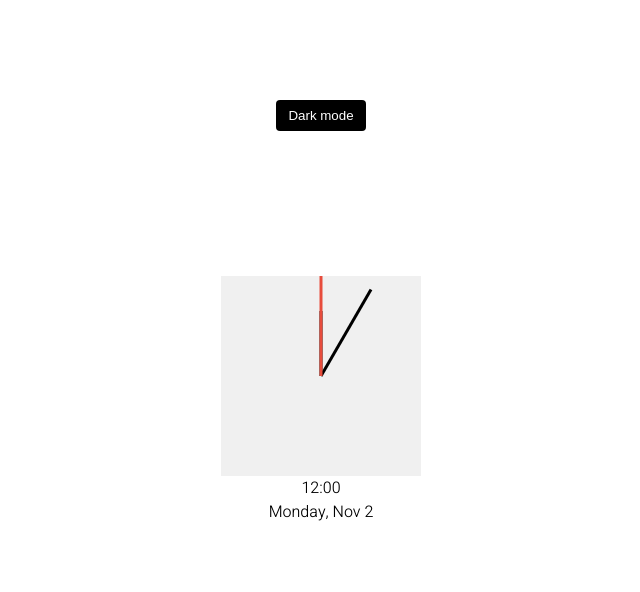
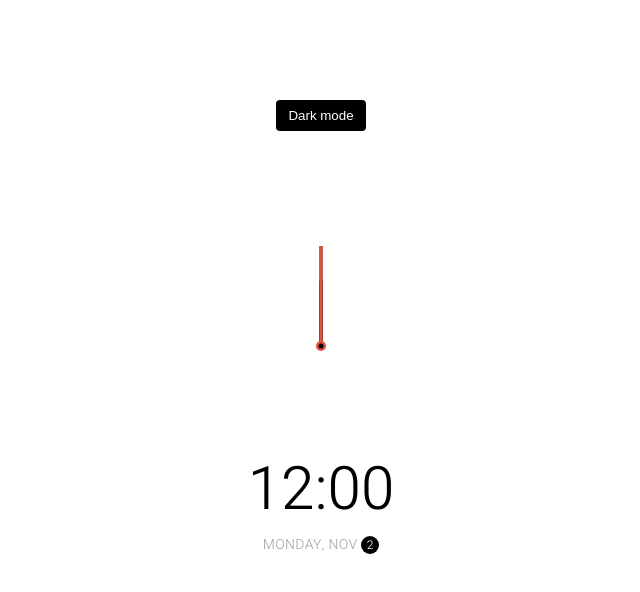
Before and after one commit to AnnaMara27/Light_and_Dark_Mode_Clock, a plain HTML site: page index.html in a window 1280 px wide. Shown: the whole page, without its empty margins (319-959 px from the left). Drawn offline with Linux system fonts and the light colour scheme.

Commit message:
add final css style

```diff
--- a/style.css
+++ b/style.css
@@ -60,7 +60,6 @@ body {
   position: relative;
   width: 200px;
   height: 200px;
-  background-color: #f0f0f0;
 }
 
 .needle {
@@ -78,7 +77,7 @@ body {
 }
 
 .needle.minute {
-  transform: translate(-50%, -100%) rotate(30deg);
+  transform: translate(-50%, -100%) rotate(0deg);
   height: 100px;
 }
 
@@ -87,3 +86,51 @@ body {
   height: 100px;
   background-color: #e74c3c;
 }
+
+.center-point {
+  background-color: #e74c3c;
+  width: 10px;
+  height: 10px;
+  position: absolute;
+  top: 50%;
+  left: 50%;
+  transform: translate(-50%, -50%);
+  border-radius: 50%;
+}
+
+.center-point::after {
+  content: "";
+  background-color: var(--primary-color);
+  width: 5px;
+  height: 5px;
+  position: absolute;
+  top: 50%;
+  left: 50%;
+  transform: translate(-50%, -50%);
+  border-radius: 50%;
+}
+
+.time {
+  font-size: 60px;
+}
+
+.date {
+  color: #aaa;
+  font-size: 14px;
+  letter-spacing: 0.3px;
+  text-transform: uppercase;
+}
+
+.date .circle {
+  background-color: var(--primary-color);
+  color: var(--secondary-color);
+  border-radius: 50%;
+  height: 18px;
+  width: 18px;
+  display: inline-flex;
+  align-items: center;
+  justify-content: center;
+  line-height: 18px;
+  transition: 0.5s ease-in;
+  font-size: 12px;
+}
```
